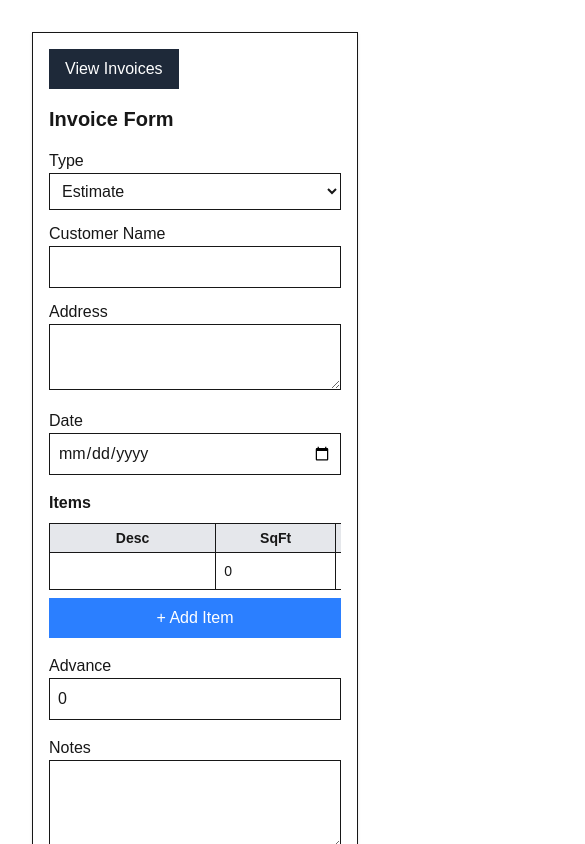
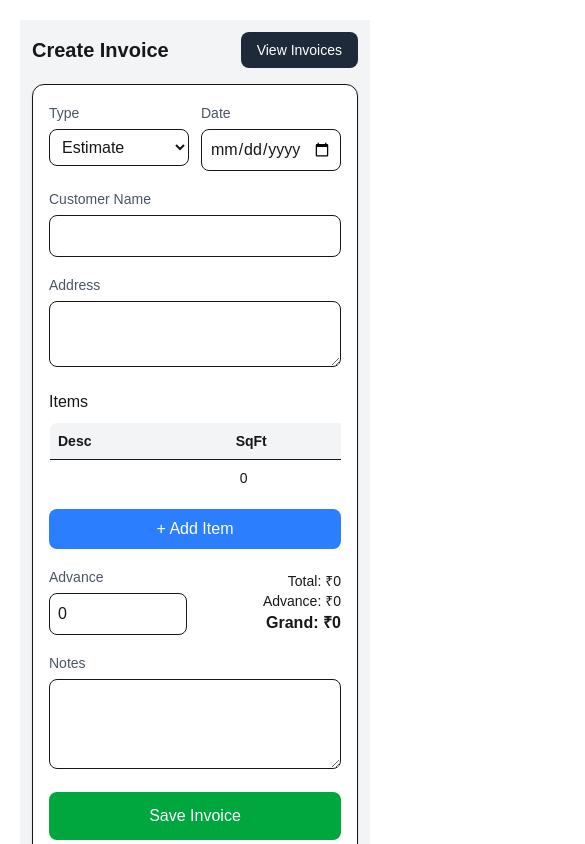
Before and after one commit to dineshkongonda60/estimate-app, a Next.js app: page / in a window 390 px wide. Shown: the top 844 px of the page, 585 px wide, since content can reach past the window. Built offline with nearby package versions, Linux system fonts and the light colour scheme.

Commit message:
Updated the mobile built to new modern UI

```diff
--- a/components/InvoiceForm.tsx
+++ b/components/InvoiceForm.tsx
@@ -161,23 +161,33 @@ export default function InvoiceForm({ initialData, invoiceId }: Props) {
 
   /* ✅ UI */
  return (
-    <div className="grid grid-cols-1 md:grid-cols-2 gap-4 p-3">
-      {/* ✅ LEFT SIDE FORM */}
-      <div className="bg-white p-4 border shadow">
+  <div className="min-h-screen bg-gray-100 p-3 md:p-6">
+
+    {/* ✅ HEADER */}
+    <div className="flex justify-between items-center mb-4">
+      <h1 className="text-xl md:text-2xl font-semibold">
+        {invoiceId ? "Edit Invoice" : "Create Invoice"}
+      </h1>
 
       <Link href="/invoices">
-          <button className="bg-gray-800 text-white px-4 py-2 mb-4">
+        <button className="bg-gray-800 text-white px-4 py-2 rounded-lg text-sm">
           View Invoices
         </button>
       </Link>
+    </div>
 
-        <h2 className="text-xl font-bold mb-4">Invoice Form</h2>
+    {/* ✅ LAYOUT */}
+    <div className="grid grid-cols-1 lg:grid-cols-2 gap-6">
 
-        {/* TYPE */}
-        <div className="mb-3">
-          <label>Type</label>
+      {/* ✅ FORM CARD */}
+      <div className="bg-white rounded-xl shadow-sm border p-4 md:p-6 space-y-4">
+
+        {/* TYPE + DATE */}
+        <div className="grid grid-cols-2 gap-3">
+          <div>
+            <label className="text-sm text-gray-600">Type</label>
             <select
-            className="border p-2 w-full"
+              className="border mt-1 p-2 w-full rounded-lg"
               value={type}
               onChange={(e) => setType(e.target.value)}
             >
@@ -186,57 +196,59 @@ export default function InvoiceForm({ initialData, invoiceId }: Props) {
             </select>
           </div>
 
+          <div>
+            <label className="text-sm text-gray-600">Date</label>
+            <input
+              type="date"
+              className="border mt-1 p-2 w-full rounded-lg"
+              value={date}
+              onChange={(e) => setDate(e.target.value)}
+            />
+          </div>
+        </div>
+
         {/* CUSTOMER */}
-        <div className="mb-3">
-          <label>Customer Name</label>
+        <div>
+          <label className="text-sm text-gray-600">Customer Name</label>
           <input
-            className="border p-2 w-full"
+            className="border mt-1 p-2 w-full rounded-lg"
             value={customer}
             onChange={(e) => setCustomer(e.target.value)}
           />
         </div>
 
         {/* ADDRESS */}
-        <div className="mb-3">
-          <label>Address</label>
+        <div>
+          <label className="text-sm text-gray-600">Address</label>
           <textarea
-            className="border p-2 w-full"
+            className="border mt-1 p-2 w-full rounded-lg"
             value={address}
             onChange={(e) => setAddress(e.target.value)}
           />
         </div>
 
-        {/* DATE */}
-        <div className="mb-3">
-          <label>Date</label>
-          <input
-            type="date"
-            className="border p-2 w-full"
-            value={date}
-            onChange={(e) => setDate(e.target.value)}
-          />
-        </div>
+        {/* ✅ ITEMS */}
+        <div>
+          <h3 className="font-medium mb-2">Items</h3>
 
-        {/* ✅ ITEMS */}
-        <h3 className="font-semibold mt-4">Items</h3>
           <div className="overflow-x-auto">
-        <table className="min-w-[600px] w-full border mt-2 text-sm">
-          <thead>
-            <tr className="bg-gray-200">
-                <th className="border p-1 min-w-[150px]">Desc</th>
-                <th className="border p-1 min-w-[80px]">SqFt</th>
-                <th className="border p-1 min-w-[80px]">Rate</th>
-                <th className="border p-1 min-w-[100px]">Amount</th>
-                <th className="border p-1 min-w-[60px]">Lump</th>
+            <table className="min-w-[600px] w-full text-sm border rounded-lg overflow-hidden">
+              <thead className="bg-gray-100">
+                <tr>
+                  <th className="p-2 text-left">Desc</th>
+                  <th className="p-2">SqFt</th>
+                  <th className="p-2">Rate</th>
+                  <th className="p-2">Amount</th>
+                  <th className="p-2">Lump</th>
                 </tr>
               </thead>
 
               <tbody>
                 {items.map((item: Item) => (
-              <tr key={item.id}>
-                <td className="border">
+                  <tr key={item.id} className="border-t">
+                    <td>
                       <input
-                    className="w-full p-2 text-sm"
+                        className="w-full p-2 outline-none"
                         value={item.desc}
                         onChange={(e) =>
                           updateItem(item.id, "desc", e.target.value)
@@ -244,11 +256,11 @@ export default function InvoiceForm({ initialData, invoiceId }: Props) {
                       />
                     </td>
 
-                <td className="border">
+                    <td>
                       <input
                         type="number"
                         disabled={item.isLumpsum}
-                    className="w-full p-2 text-sm"
+                        className="w-full p-2 text-center outline-none"
                         value={item.sqft}
                         onChange={(e) =>
                           updateItem(item.id, "sqft", Number(e.target.value))
@@ -256,11 +268,11 @@ export default function InvoiceForm({ initialData, invoiceId }: Props) {
                       />
                     </td>
 
-                <td className="border">
+                    <td>
                       <input
                         type="number"
                         disabled={item.isLumpsum}
-                    className="w-full p-2 text-sm"
+                        className="w-full p-2 text-center outline-none"
                         value={item.rate}
                         onChange={(e) =>
                           updateItem(item.id, "rate", Number(e.target.value))
@@ -268,10 +280,10 @@ export default function InvoiceForm({ initialData, invoiceId }: Props) {
                       />
                     </td>
 
-                <td className="border">
+                    <td>
                       <input
                         type="number"
-                    className="w-full p-2 text-sm"
+                        className="w-full p-2 text-center outline-none"
                         value={item.amount}
                         onChange={(e) =>
                           updateItem(item.id, "amount", Number(e.target.value))
@@ -279,7 +291,7 @@ export default function InvoiceForm({ initialData, invoiceId }: Props) {
                       />
                     </td>
 
-                <td className="border text-center">
+                    <td className="text-center">
                       <input
                         type="checkbox"
                         checked={item.isLumpsum}
@@ -294,43 +306,53 @@ export default function InvoiceForm({ initialData, invoiceId }: Props) {
 
           <button
             onClick={addItem}
-          className="mt-2 bg-blue-500 text-white px-4 py-2 w-full md:w-auto"
+            className="mt-3 bg-blue-500 text-white px-4 py-2 rounded-lg w-full md:w-auto"
           >
             + Add Item
           </button>
+        </div>
 
-        {/* ADVANCE */}
-        <div className="mt-4">
-          <label>Advance</label>
+        {/* ✅ TOTAL SECTION */}
+        <div className="grid grid-cols-2 gap-4">
+          <div>
+            <label className="text-sm text-gray-600">Advance</label>
             <input
               type="number"
-            className="border p-2 w-full"
+              className="border mt-1 p-2 w-full rounded-lg"
               value={advance}
               onChange={(e) => setAdvance(Number(e.target.value))}
             />
           </div>
 
+          <div className="flex flex-col justify-end text-right">
+            <p className="text-sm">Total: ₹{total}</p>
+            <p className="text-sm">Advance: ₹{advance}</p>
+            <p className="font-semibold">Grand: ₹{grandTotal}</p>
+          </div>
+        </div>
+
         {/* NOTES */}
-        <div className="mt-4">
-          <label>Notes</label>
+        <div>
+          <label className="text-sm text-gray-600">Notes</label>
           <textarea
-            className="border p-2 w-full"
+            className="border mt-1 p-2 w-full rounded-lg"
             rows={3}
             value={notes}
             onChange={(e) => setNotes(e.target.value)}
           />
         </div>
 
-        {/* SAVE BUTTON */}
+        {/* ✅ ACTION BUTTON */}
         <button
           onClick={saveInvoice}
-          className="bg-green-600 text-white px-4 py-2 mt-3"
+          className="bg-green-600 text-white py-3 w-full rounded-lg font-medium"
         >
           {invoiceId ? "Update Invoice" : "Save Invoice"}
         </button>
       </div>
 
       {/* ✅ PREVIEW */}
+      <div className="bg-white rounded-xl border p-3 overflow-x-auto">
         <InvoicePreview
           type={type}
           customer={customer}
@@ -343,5 +365,8 @@ export default function InvoiceForm({ initialData, invoiceId }: Props) {
           notes={notes}
         />
       </div>
+    </div>
+  </div>
 );
+
 }
```
Lines whose indentation alone changed are shown as unchanged.
